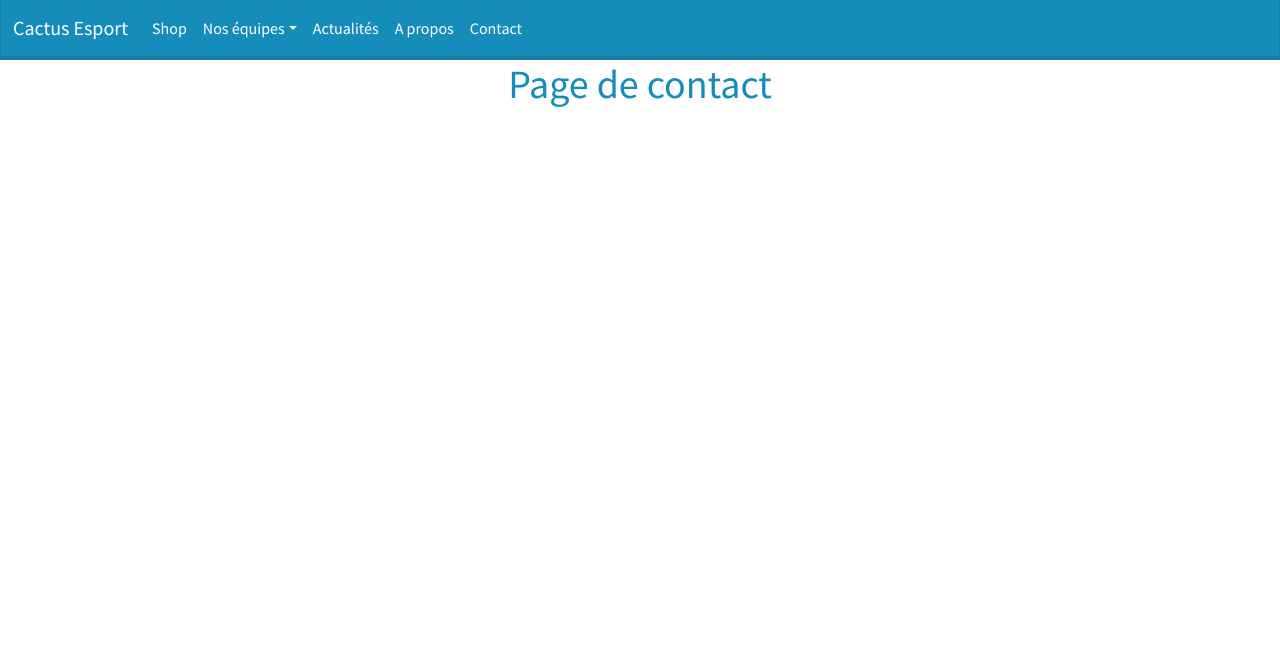
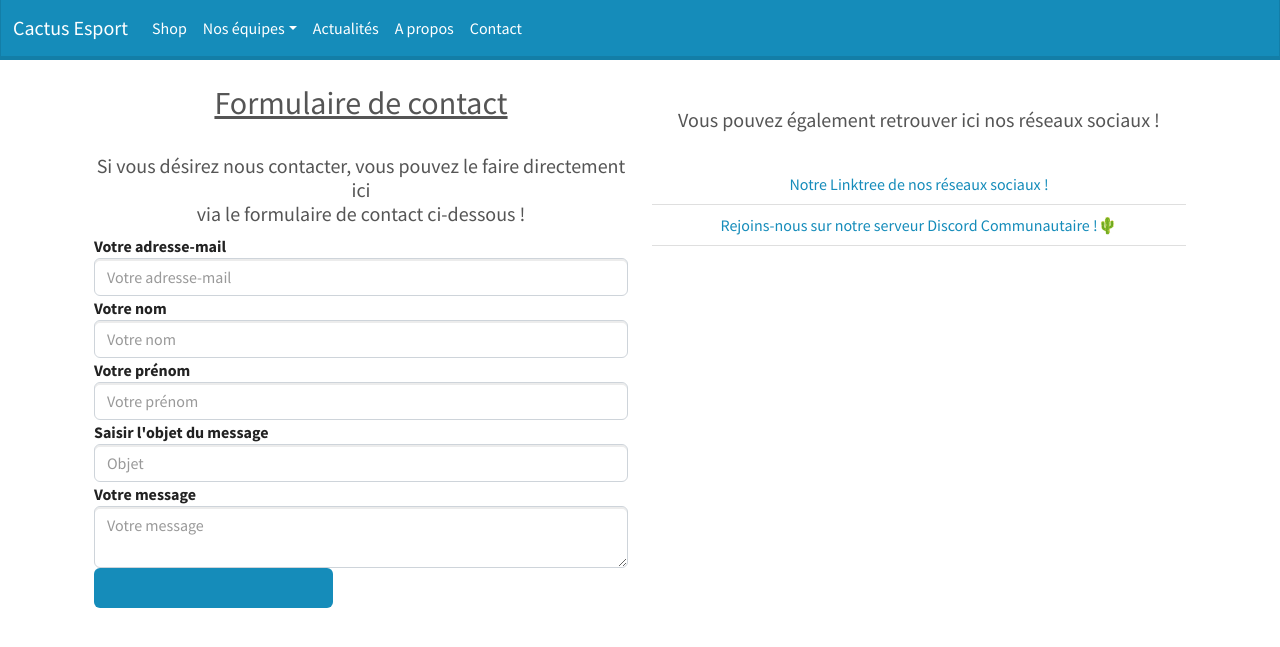
Before and after one commit to RemiBecquaert/cactusesport, a Symfony app: template templates/base/contact.html.twig in a window 1280 px wide. Shown: the top 647 px of the page. Run offline with Twig, Linux system fonts and the light colour scheme; the template is opened without the code that fills it, so the values that code supplies are empty; form fields are guessed from the names that the template uses; some libraries are stand-ins or nearby versions.

Commit message:
form style and fnctionnalities

```diff
--- a/composer.json
+++ b/composer.json
@@ -12,13 +12,16 @@
         "symfony/console": "6.0.*",
         "symfony/dotenv": "6.0.*",
         "symfony/flex": "^2",
+        "symfony/form": "6.0.*",
         "symfony/framework-bundle": "6.0.*",
         "symfony/runtime": "6.0.*",
         "symfony/twig-bundle": "6.0.*",
         "symfony/yaml": "6.0.*"
     },
     "require-dev": {
-        "symfony/maker-bundle": "^1.43"
+        "symfony/maker-bundle": "^1.43",
+        "symfony/stopwatch": "6.0.*",
+        "symfony/web-profiler-bundle": "6.0.*"
     },
     "config": {
         "allow-plugins": {
--- a/config/bundles.php
+++ b/config/bundles.php
@@ -4,4 +4,5 @@ return [
     Symfony\Bundle\FrameworkBundle\FrameworkBundle::class => ['all' => true],
     Symfony\Bundle\MakerBundle\MakerBundle::class => ['dev' => true],
     Symfony\Bundle\TwigBundle\TwigBundle::class => ['all' => true],
+    Symfony\Bundle\WebProfilerBundle\WebProfilerBundle::class => ['dev' => true, 'test' => true],
 ];
--- a/templates/base.html.twig
+++ b/templates/base.html.twig
@@ -49,6 +49,11 @@
   </div>
 </nav>
 
+    {% for message in app.flashes('notice') %}
+     <h2 class="alert alert-warning text-center" role="alert">
+      {{ message }}
+      </h2>
+    {% endfor %}
 
     {% block body %}{% endblock %}
 
--- a/templates/base/contact.html.twig
+++ b/templates/base/contact.html.twig
@@ -3,6 +3,49 @@
 {% block title %}{{ parent() }}Contact{% endblock %}
 
 {% block body %}
-    <h1 class="text-center text-primary">Page de contact</h1>
 
+
+<div class="container mt-4">
+    <div class="row" style="margin: auto;">
+        <div class="col-xs-12 col-sm-12 col-md-12 col-lg-6">
+            <h2 class="text-dark text-center"><u>Formulaire de contact</u></h2><br>
+            <h5 class="text-dark text-center">Si vous désirez nous contacter, vous pouvez le faire directement ici<br>via le formulaire de contact ci-dessous !</h5>
+
+                {{form_start(form)}}
+
+                {{form_label(form.email, 'Votre adresse-mail', {'label_attr':{'class':'fw-bold'}})}}
+                {{form_widget(form.email, {'attr':{'class':'form-control', 'placeholder':'Votre adresse-mail'}})}}
+
+                {{form_label(form.nom, 'Votre nom', {'label_attr':{'class':'fw-bold'}})}}
+                {{form_widget(form.nom, {'attr':{'class':'form-control', 'placeholder':'Votre nom'}})}}
+
+                {{form_label(form.prenom, 'Votre prénom', {'label_attr':{'class':'fw-bold'}})}}
+                {{form_widget(form.prenom, {'attr':{'class':'form-control', 'placeholder':'Votre prénom'}})}}
+
+                {{form_label(form.objet, 'Saisir l\'objet du message', {'label_attr':{'class':'fw-bold'}})}}
+                {{form_widget(form.objet, {'attr':{'class':'form-control', 'placeholder':'Objet'}})}}
+
+                {{form_label(form.message, 'Votre message', {'label_attr':{'class':'fw-bold'}})}}
+                {{form_widget(form.message, {'attr':{'class':'form-control', 'placeholder':'Votre message'}})}}
+
+                {{form_widget(form.bouton, {'label':"Soumettre le formulaire", 'attr':{'class':'btn bg-primary justify-content-center'}})}}
+                {{form_end(form, {render_rest: true})}}
+        </div>
+        <div class="col-sx-12 col-sm-12 col-md-12 col-lg-6 mt-4 justify-content-center" id="rs">
+            <h5 class="text-dark text-center">Vous pouvez également retrouver ici nos réseaux sociaux !</h5><br>
+            <ul class="list-group list-group-flush text-center">
+                <li class="list-group-item">
+                    <a href="https://linktr.ee/CactusEsport" style="text-decoration:none;">
+                    Notre Linktree de nos réseaux sociaux !
+                </li>
+                <li class="list-group-item">
+                    <a href="https://discord.gg/ayVfT7zhhd" style="text-decoration:none;">
+                    Rejoins-nous sur notre serveur Discord Communautaire !<span class="emoji">&#127797</span>
+                </li>
+            </ul>
+            <!--<img src="images/Cactus-e-sport-logo.png" width="40%" alt="Logo Cactus Esport">-->
+        </div>
+    </div>
+</div>
+<br>
 {% endblock %}
```
Also changed, not shown: config/routes/web_profiler.yaml (added, +8 -0 lines), src/Controller/BaseController.php (+14 -2 lines), src/Form/ContactType.php (added, +34 -0 lines), public/images/Cactus-e-sport-logo.png (added), 3 other files.
